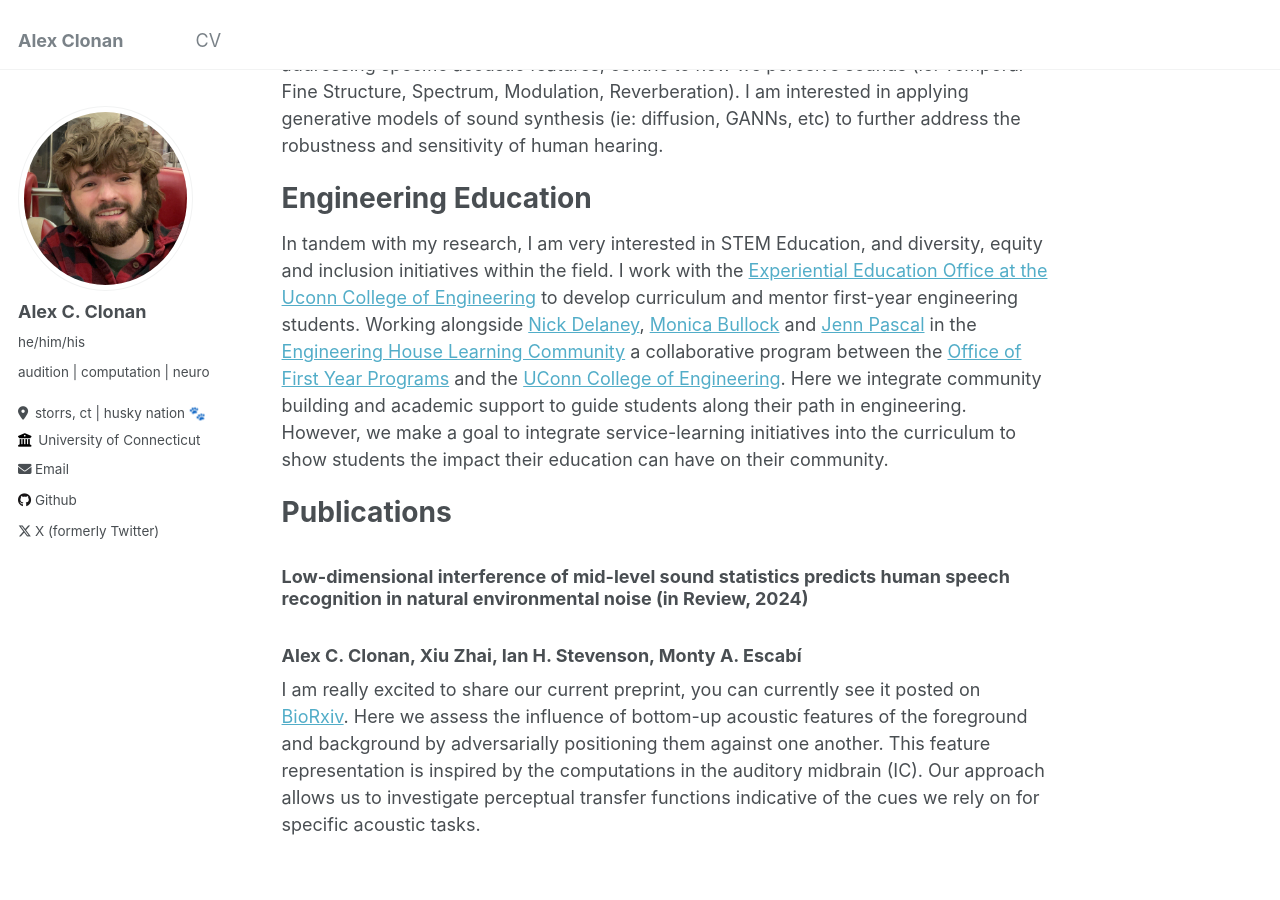
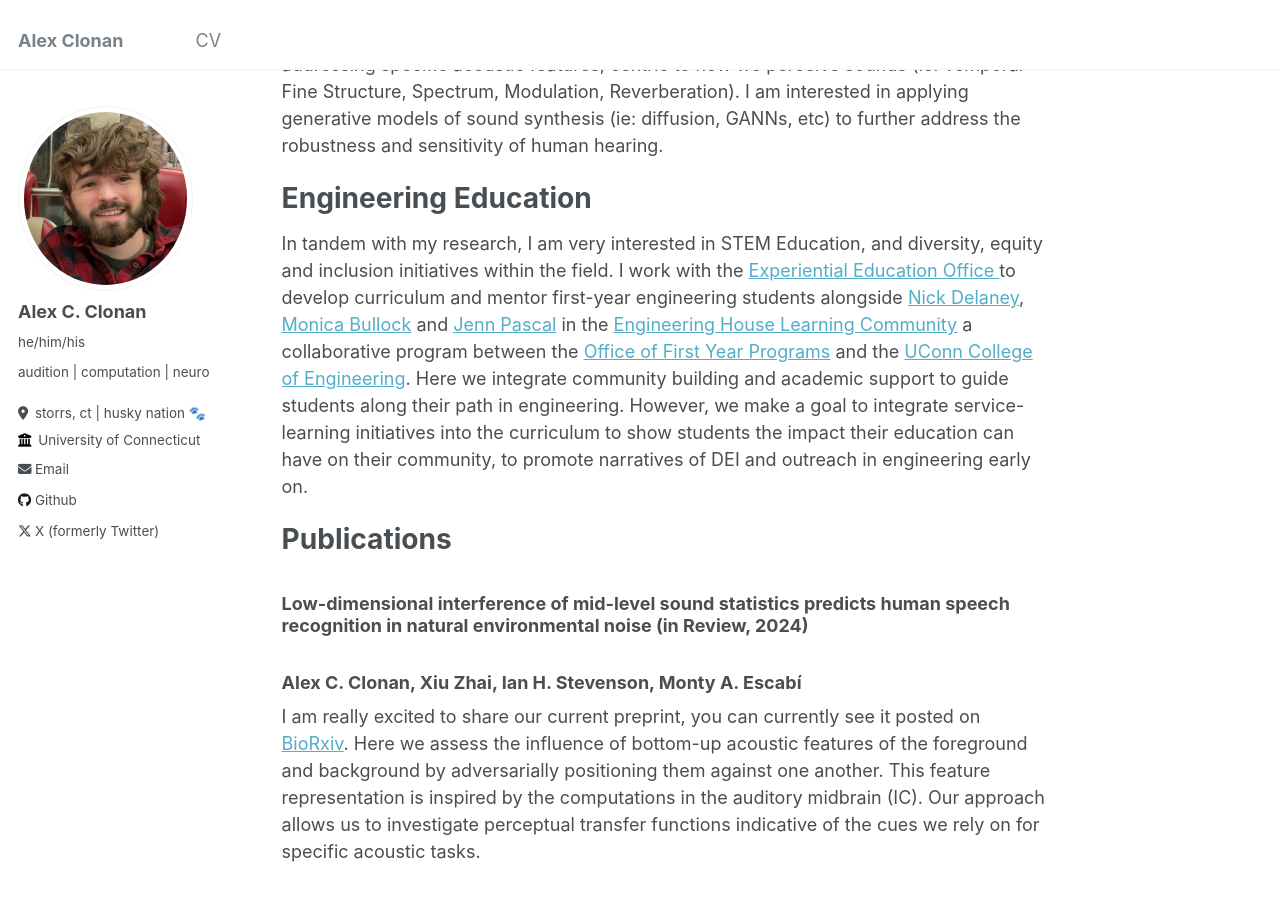
Before and after one commit to aclonan/aclonan.github.io, a Jekyll site: the page built from _pages/about.md, in a window 1280 px wide and 900 px high, scrolled down 1094 px. Built offline with Jekyll 4.4.1, drawn with Linux system fonts in a browser that asks for light colours.

Commit message:
Update about.md

```diff
--- a/_pages/about.md
+++ b/_pages/about.md
@@ -23,7 +23,7 @@
 
 Engineering Education
 ======
-In tandem with my research, I am very interested in STEM Education, and diversity, equity and inclusion initiatives within the field. I work with the [Experiential Education Office at the Uconn College of Engineering](https://undergrad.engr.uconn.edu/experiential-education-staff/) to develop curriculum and mentor first-year engineering students. Working alongside [Nick Delaney](https://undergrad.engr.uconn.edu/advising-staff/nick-delaney-ece-advisor/), [Monica Bullock](https://undergrad.engr.uconn.edu/monica-bullock-program-administrator/) and [Jenn Pascal](https://chemical-biomolecular.engr.uconn.edu/people/faculty/pascal-jennifer/) in the [Engineering House Learning Community](https://undergrad.engr.uconn.edu/current-students-activities-organizations/engineering-living-learning-communities/engineering-house-learning-community/) a collaborative program between the [Office of First Year Programs](https://fyp.uconn.edu/) and the [UConn College of Engineering](https://engineering.uconn.edu/). Here we integrate community building and academic support to guide students along their path in engineering. However, we make a goal to integrate service-learning initiatives into the curriculum to show students the impact their education can have on their community.
+In tandem with my research, I am very interested in STEM Education, and diversity, equity and inclusion initiatives within the field. I work with the [Experiential Education Office ](https://undergrad.engr.uconn.edu/experiential-education-staff/) to develop curriculum and mentor first-year engineering students alongside [Nick Delaney](https://undergrad.engr.uconn.edu/advising-staff/nick-delaney-ece-advisor/), [Monica Bullock](https://undergrad.engr.uconn.edu/monica-bullock-program-administrator/) and [Jenn Pascal](https://chemical-biomolecular.engr.uconn.edu/people/faculty/pascal-jennifer/) in the [Engineering House Learning Community](https://undergrad.engr.uconn.edu/current-students-activities-organizations/engineering-living-learning-communities/engineering-house-learning-community/) a collaborative program between the [Office of First Year Programs](https://fyp.uconn.edu/) and the [UConn College of Engineering](https://engineering.uconn.edu/). Here we integrate community building and academic support to guide students along their path in engineering. However, we make a goal to integrate service-learning initiatives into the curriculum to show students the impact their education can have on their community, to promote narratives of DEI and outreach in engineering early on.
 
 Publications
 ======
```
